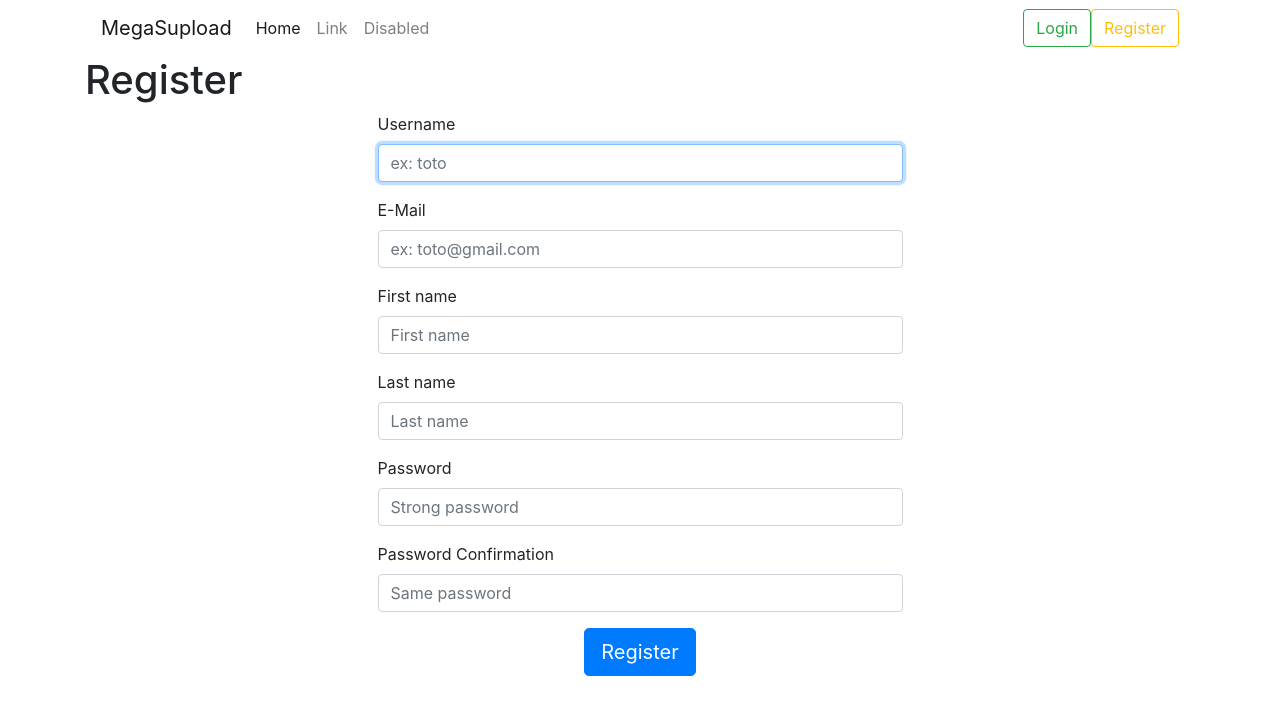
After one commit to Dramelac/MegaSupload, a Django app: page /app/register/ in a window 1280 px wide. The commit adds this page. Shown: the top 715 px of the page. Run offline with Django 3.2, Linux system fonts and the light colour scheme; some libraries are stand-ins or nearby versions.

Commit message:
Create login + register pages

```diff
--- a/MegaSuploadApp/urls.py
+++ b/MegaSuploadApp/urls.py
@@ -4,4 +4,6 @@ from MegaSuploadApp import views as app_view
 urlpatterns = [
     path('', app_view.index, name="home"),
     path('index/', app_view.index, name="home"),
+    path('login/', app_view.login, name="login"),
+    path('register/', app_view.register, name="register"),
 ]
--- a/MegaSuploadApp/views.py
+++ b/MegaSuploadApp/views.py
@@ -1,8 +1,13 @@
 from django.shortcuts import render
 
 
-# Create your views here.
+def index(request):
+    return render(request, 'index.html')
 
-# Temporary render
-def index(request):
-    return render(request, 'index.html', )
+
+def login(request):
+    return render(request, 'login.html')
+
+
+def register(request):
+    return render(request, 'register.html')
--- a/templates/layout.html
+++ b/templates/layout.html
@@ -35,8 +35,8 @@
             </ul>
             <ul class="navbar-nav navbar-right">
                 {% if not user.is_authenticated %}
-                    <li class="nav-item"><a class="btn btn-outline-success" href="{% url "home" %}">Login</a></li>
-                    <li class="nav-item"><a class="btn btn-outline-warning" href="{% url "home" %}">Register</a></li>
+                    <li class="nav-item"><a class="btn btn-outline-success" href="{% url "login" %}">Login</a></li>
+                    <li class="nav-item"><a class="btn btn-outline-warning" href="{% url "register" %}">Register</a></li>
                 {% endif %}
                 {% if user.is_authenticated %}
                     <li class="nav-item"><a class="btn btn-outline-dark" href="{% url "home" %}">Déconnexion</a></li>
--- /dev/null
+++ b/templates/register.html
@@ -0,0 +1,49 @@
+{% extends "layout.html" %}
+{% load static %}
+
+{% block body %}
+    <h1>Register</h1>
+
+
+    <form class="col-md-6 offset-md-3" method="post" id="register-form">
+        {% if error %}
+            <div class="alert alert-danger" role="alert">
+                <span class="glyphicon glyphicon-exclamation-sign" aria-hidden="true"></span>
+                {{ error }}
+            </div>
+        {% endif %}
+        {% csrf_token %}
+        <div class="form-group">
+            <label>Username</label>
+            <input type="text" class="form-control" name="username"
+                   placeholder="ex: toto" required="" autofocus=""/>
+        </div>
+        <div class="form-group">
+            <label>E-Mail</label>
+            <input type="text" class="form-control" name="email"
+                   placeholder="ex: toto@gmail.com" required="" autofocus=""/>
+        </div>
+        <div class="form-group">
+            <label>First name</label>
+            <input type="text" class="form-control" name="firstname"
+                   placeholder="First name" required="" autofocus=""/>
+        </div>
+        <div class="form-group">
+            <label>Last name</label>
+            <input type="text" class="form-control" name="lastname"
+                   placeholder="Last name" required="" autofocus=""/>
+        </div>
+        <div class="form-group">
+            <label>Password</label>
+            <input type="password" class="form-control" name="psw1" placeholder="Strong password" required=""/>
+        </div>
+        <div class="form-group">
+            <label>Password Confirmation</label>
+            <input type="password" class="form-control" name="pwd2" placeholder="Same password" required=""/>
+        </div>
+        <div class="col-xs-12 text-center">
+            <button class="btn btn-lg btn-primary" type="submit">Register</button>
+        </div>
+    </form>
+
+{% endblock %}
```
Also changed, not shown: templates/login.html (added, +28 -0 lines).
